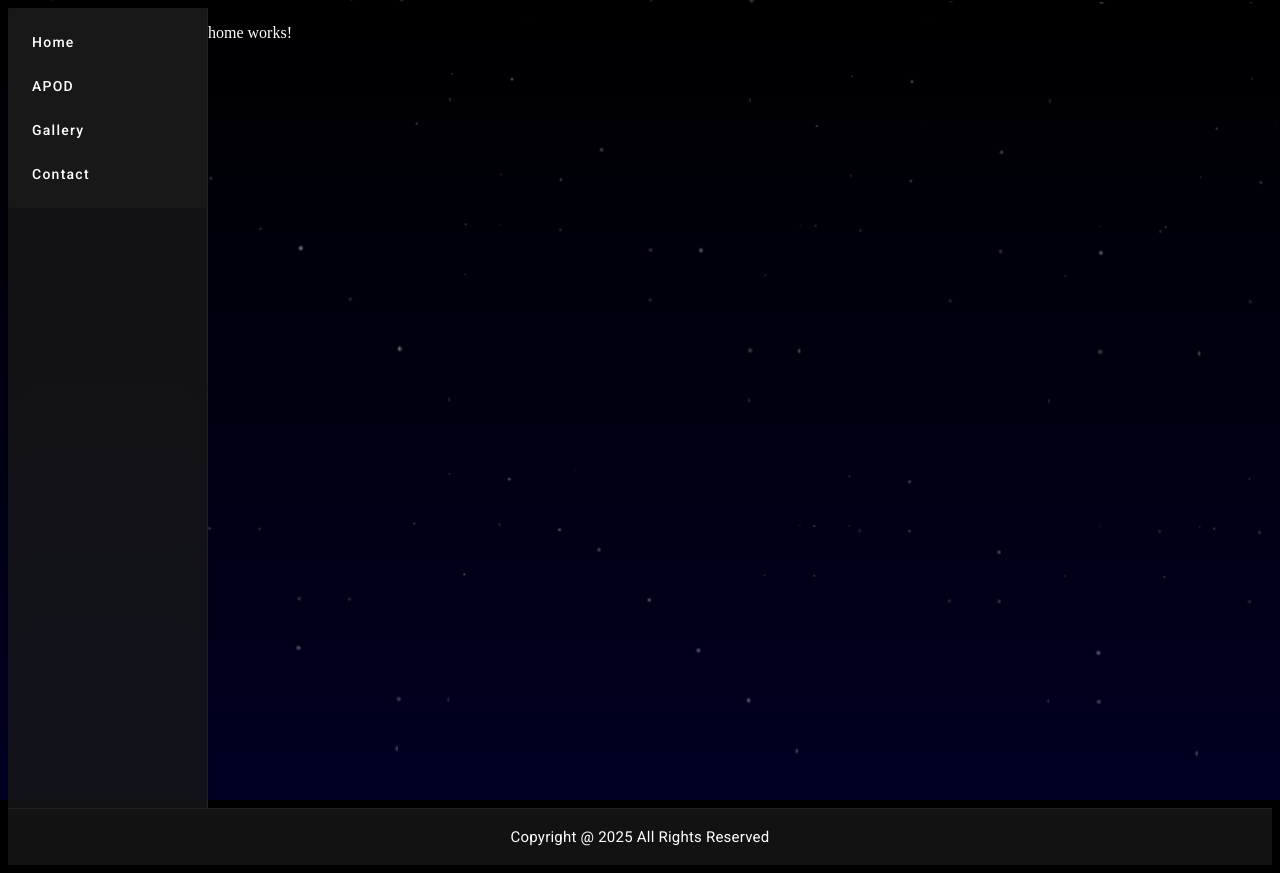
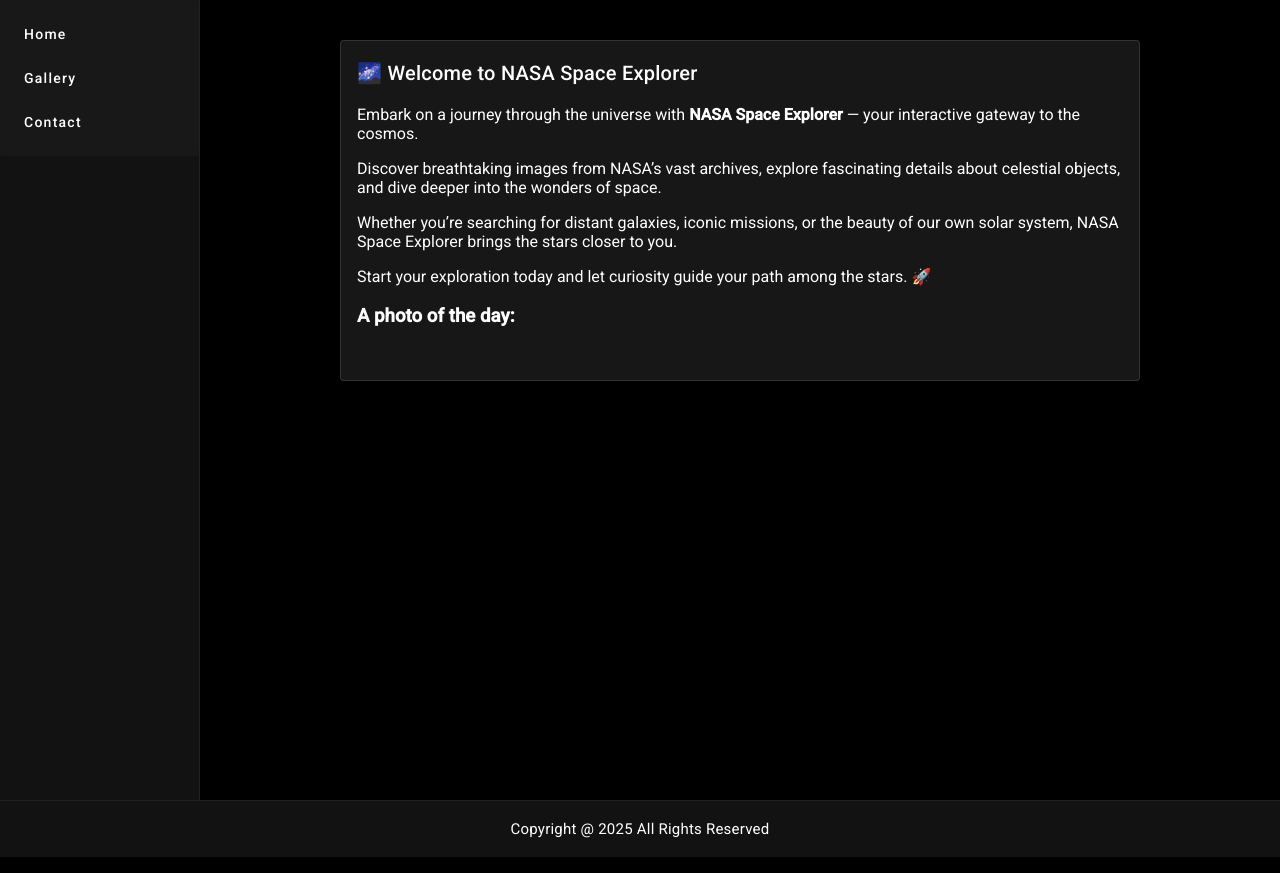
Before and after one commit to frontz/nasa-space-explorer, an Angular app: page /home in a window 1280 px wide. Built offline with nearby package versions, Linux system fonts and the light colour scheme; no server answers.

Commit message:
Home component merged with Apod

```diff
--- a/src/app/app.html
+++ b/src/app/app.html
@@ -4,7 +4,6 @@
     <mat-drawer mode="side" opened class="drawer-surface">
       <div class="drawer-menu">
         <button mat-button routerLink="/">Home</button>
-        <button mat-button routerLink="/apod">APOD</button>
         <button mat-button routerLink="/gallery">Gallery</button>
         <button mat-button routerLink="/contact">Contact</button>
       </div>
--- a/src/app/app.routes.ts
+++ b/src/app/app.routes.ts
@@ -1,5 +1,4 @@
 import { Routes } from '@angular/router';
-import { ApodComponent } from './features/apod/apod.component';
 import { Gallery } from './features/gallery/gallery';
 import { Home } from './features/home/home';
 import { Contact } from './features/contact/contact';
@@ -7,7 +6,6 @@
 
 export const routes: Routes = [
   { path: 'home', component: Home},
-  { path: 'apod', component: ApodComponent},
   { path: 'gallery', component: Gallery},
   { path: 'details/:id', component: DetailsComponent },
   { path: 'contact', component: Contact },
--- a/src/app/features/apod/apod.component.html
+++ /dev/null
@@ -1,3 +0,0 @@
-
-  <h3> {{ apod?.title }} </h3>
-  <img src="{{ apod?.url }}">
--- a/src/app/features/apod/apod.component.ts
+++ /dev/null
@@ -1,23 +0,0 @@
-import {Component, OnInit} from '@angular/core';
-import {NasaApi} from '../../core/services/nasa-api';
-import { Apod } from '../../core/models/apod.model';
-
-@Component({
-  selector: 'app-apod',
-  imports: [],
-  templateUrl: './apod.component.html',
-  styleUrl: './apod.component.css'
-})
-export class ApodComponent implements OnInit {
-
-  apod!: Apod;
-
-  constructor(private nasaApi: NasaApi) {}
-
-  ngOnInit() {
-    this.nasaApi.getApod().subscribe(data => {
-      this.apod = data;
-    });
-  }
-
-}
--- a/src/app/features/home/home.css
+++ b/src/app/features/home/home.css
@@ -0,0 +1,16 @@
+.home-container {
+  display: flex;
+  justify-content: center;
+  align-items: center;
+  padding: 40px;
+}
+
+mat-card {
+  max-width: 80%;
+  background-color: #111; /* pasuje do czarnego motywu */
+  color: #fff;
+}
+
+img {
+  max-width: 100%;
+}
--- a/src/app/features/home/home.html
+++ b/src/app/features/home/home.html
@@ -1 +1,28 @@
-<p>home works!</p>
+<div class="home-container">
+  <mat-card appearance="outlined">
+    <mat-card-header>
+      <mat-card-title class="mat-display-small">
+        🌌 Welcome to NASA Space Explorer
+      </mat-card-title>
+    </mat-card-header>
+    <mat-card-content class="mat-body-large">
+      <p>
+        Embark on a journey through the universe with <strong>NASA Space Explorer</strong> —
+        your interactive gateway to the cosmos.
+      </p>
+      <p>
+        Discover breathtaking images from NASA’s vast archives, explore fascinating details about
+        celestial objects, and dive deeper into the wonders of space.
+      </p>
+      <p>
+        Whether you’re searching for distant galaxies, iconic missions, or the beauty of our own
+        solar system, NASA Space Explorer brings the stars closer to you.
+      </p>
+      <p>
+        Start your exploration today and let curiosity guide your path among the stars. 🚀
+      </p>
+        <h3> A photo of the day: {{ apod?.title }} </h3>
+        <img src="{{ apod?.url }}">
+    </mat-card-content>
+  </mat-card>
+</div>
--- a/src/app/features/home/home.ts
+++ b/src/app/features/home/home.ts
@@ -1,11 +1,29 @@
-import { Component } from '@angular/core';
+import {Component, OnInit} from '@angular/core';
+import {MatCard, MatCardContent, MatCardHeader, MatCardTitle} from '@angular/material/card';
+import {Apod} from '../../core/models/apod.model';
+import {NasaApi} from '../../core/services/nasa-api';
 
 @Component({
   selector: 'app-home',
-  imports: [],
+  imports: [
+    MatCard,
+    MatCardHeader,
+    MatCardTitle,
+    MatCardContent
+  ],
   templateUrl: './home.html',
   styleUrl: './home.css'
 })
-export class Home {
+export class Home implements OnInit {
+
+  apod!: Apod;
+
+  constructor(private nasaApi: NasaApi) {}
+
+  ngOnInit() {
+    this.nasaApi.getApod().subscribe(data => {
+      this.apod = data;
+    });
+  }
 
 }
--- a/src/styles.css
+++ b/src/styles.css
@@ -1,6 +1,14 @@
 @use '@angular/material' as mat;
+@include mat.typography-hierarchy();
 
-/* Existing styles... */
+
+html, body {
+  height: 100%;
+  margin: 0;
+  font-family: Roboto, "Helvetica Neue", sans-serif;
+  background: #000;
+  color: #fff;
+}
 
 /* Create the starry background */
 body::before {
```
Also changed, not shown: src/app/features/apod/apod.component.css (deleted), 1 other file (tests, documents, lock files or other folders).
